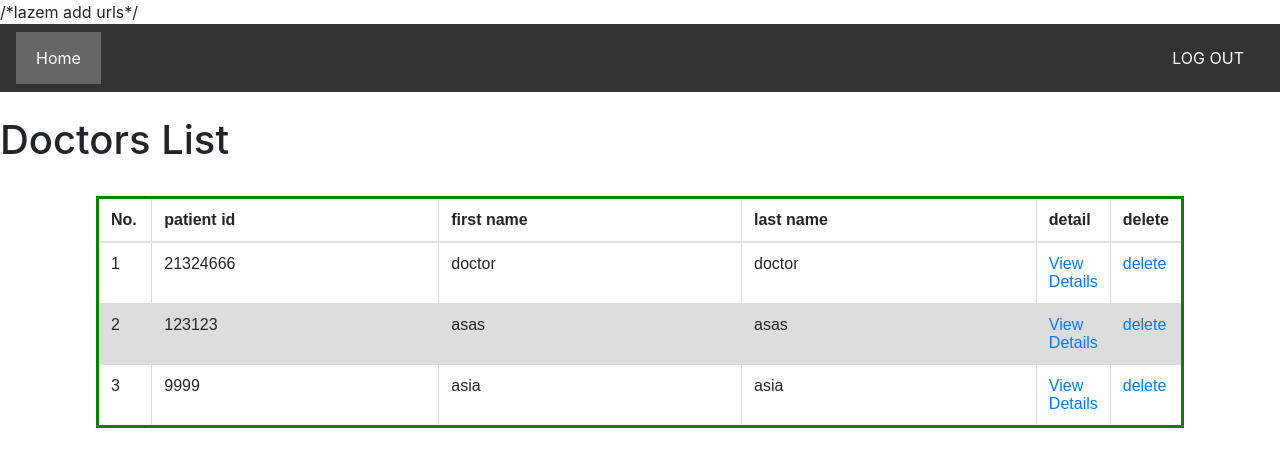
After one commit to AnfalNb/hospital-project, a Django app: page /doctorList/ in a window 1280 px wide. The commit adds this page. Shown: the top 467 px of the page. Run offline with Django 4.2, Linux system fonts and the light colour scheme; data comes from the database, SQL or seed files in the repository; both versions use the stored data as it was after the commit; some libraries are stand-ins or nearby versions.

Commit message:
US2 for Admin-list of users
- change the id in modles.py to pk.
- add url of this user story(userslist,patientList,doctorList).
- creating html file for userslist,patientList,doctorList.
- in views.py add function for userslist,patientList,doctorList.
- link the button in admin home page with this US.

```diff
--- a/HOSPITAL-MANGMENT/hospital_management_system/Templates/admin_profile.html
+++ b/HOSPITAL-MANGMENT/hospital_management_system/Templates/admin_profile.html
@@ -80,7 +80,9 @@ button:hover {
     <hr>
 
 	<div class="clearfix">
-      <button type="button" class=""> list of users</button> </a>
+    <a href="{% url 'userslist'%}">
+      <button type="button" class=""> list of users</button>
+     </a>
     </div>
         <h1></h1>
 
--- /dev/null
+++ b/HOSPITAL-MANGMENT/hospital_management_system/Templates/doctorList.html
@@ -0,0 +1,118 @@
+<style>
+  /* Sticky navbar - toggles between relative and fixed, depending on the scroll position. It is positioned relative until a given offset position is met in the viewport - then it "sticks" in place (like position:fixed). The sticky value is not supported in IE or Edge 15 and earlier versions. However, for these versions the navbar will inherit default position */
+  .navbar {
+      overflow: hidden;
+      background-color: #333;
+      position: sticky;
+      position: -webkit-sticky;
+      top: 0;
+  }
+
+  /* Style the navigation bar links */
+  .navbar a {
+      float: left;
+      display: block;
+      color: white;
+      text-align: center;
+      padding: 14px 20px;
+      text-decoration: none;
+  }
+
+
+  /* Right-aligned link */
+  .navbar a.right {
+      float: right;
+  }
+
+  /* Change color on hover */
+  .navbar a:hover {
+      background-color: #ddd;
+      color: black;
+  }
+
+  /* Active/current link */
+  .navbar a.active {
+      background-color: #666;
+      color: white;
+  }
+</style>
+/*lazem add urls*/
+<div class="navbar">
+  <a href="{% url 'admin_profile'%} " class="active">Home</a>
+
+  <a href="#" class="right">LOG OUT</a>
+</div>
+
+
+<head>
+
+  <link rel="stylesheet" type="text/css" href="https://stackpath.bootstrapcdn.com/bootstrap/4.5.2/css/bootstrap.min.css">
+  <style>
+      table {
+          font-family: arial, sans-serif;
+          border-collapse: collapse;
+          margin: auto;
+          width: 50%;
+          border: 3px solid green;
+          padding: 10px;
+
+      }
+
+      td,
+      th {
+          border: 1px solid #dddddd;
+          text-align: left;
+          padding: 8px;
+      }
+
+      tr:nth-child(even) {
+          background-color: #dddddd;
+      }
+  </style>
+  <!-- Add icon library -->
+  <link rel="stylesheet" href="https://cdnjs.cloudflare.com/ajax/libs/font-awesome/4.7.0/css/font-awesome.min.css">
+
+</head>
+
+<div class="header">
+  <br>
+  <h1> Doctors List</h1>
+  <br>
+</div>
+
+<table class='table' style="  width: 85%; ">
+
+  <thead>
+      <tr>
+          <th style="width:5%">No.</th>
+          <th>patient id</th>
+          <th>first name</th>
+          <th>last name </th>
+          <th style="width:5%">detail</th>
+          <th style="width:5%">delete</th>
+
+          <!-- <th></th>
+              <th>AMOUNT</th> -->
+      </tr>
+  </thead>
+
+
+
+
+  {% for doctor_a in object_list %}
+  <tr>
+      <td>{{ forloop.counter }}</td>
+      <td>{{ doctor_a.DoctorID }}</td>
+      <td>{{ doctor_a.First_name }}</td>
+      <td>{{ doctor_a.Last_name }}</td>
+      <!-- <td><a href="#">details</a></td> -->
+      <td>
+          <a href="#">View Details</a>
+      </td>
+      <td><a href="#">delete</a></td>
+
+  </tr>
+  {% endfor %}
+
+
+</table>
--- a/HOSPITAL-MANGMENT/hospital_management_system/core/models.py
+++ b/HOSPITAL-MANGMENT/hospital_management_system/core/models.py
@@ -4,7 +4,7 @@ from django.db import models
 
 # python classes for database
 class doctor_a(models.Model):
-    DoctorID=models.CharField(max_length=20,null = True)
+    DoctorID=models.CharField(max_length=9, primary_key=True)
     First_name=models.CharField(max_length=20,null = True)
     Last_name=models.CharField(max_length=20,null = True)
     Phone_Number1=models.CharField(max_length=20, null=True)
@@ -22,7 +22,7 @@ class doctor_a(models.Model):
 
 
 class patient_a(models.Model):
-    patientֹID=models.CharField(max_length=20,null = True)
+    patientֹID=models.CharField(max_length=20,primary_key=True)
     First_name=models.CharField(max_length=20,null = True)
     Last_name=models.CharField(max_length=20,null = True)
     Phone_Number=models.CharField(max_length=10,null=True)
@@ -33,6 +33,8 @@ class patient_a(models.Model):
 
     class Meta:
         db_table = 'patient_a'
+    def __str__(self):
+        return self.patientֹID
 
 class hospital_admin(models.Model):
     username=models.CharField(max_length=30,null = True)
--- a/HOSPITAL-MANGMENT/hospital_management_system/core/urls.py
+++ b/HOSPITAL-MANGMENT/hospital_management_system/core/urls.py
@@ -17,7 +17,9 @@ urlpatterns=[
     path('AdminLogin/',AdminLogin,name="AdminLogin"),
     path('admin_profile/',admin_profile,name="admin_profile"),
     path('doctor_profile/',doctor_profile,name="doctor_profile"),
-    path('update-patient/<str:pk>p',update_patient,name="update_patient"),
+    # path('update-patient/<str:pk>p',update_patient,name="update_patient"),
     path('patientList/',patientList.as_view(),name="patientList"),
+    path('doctorList/',doctorList.as_view(),name="doctorList"),
+    path('userslist/',userslist,name ='userslist'),
 
-]
+     ]
--- a/HOSPITAL-MANGMENT/hospital_management_system/core/views.py
+++ b/HOSPITAL-MANGMENT/hospital_management_system/core/views.py
@@ -1,5 +1,6 @@
-from django.http import HttpResponse
-from django.shortcuts import render
+from audioop import reverse
+from django.http import Http404, HttpResponse
+from django.shortcuts import get_object_or_404, render
 from .models import patient_a,doctor_a,hospital_admin
 from django.contrib.auth.decorators import login_required
 from django.shortcuts import redirect
@@ -9,7 +10,10 @@ from django.contrib.auth.forms import UserCreationForm
 from .forms import patientform,doctorform
 from django.contrib.auth import authenticate, login
 from django.contrib.auth import logout
-from django.views.generic import ListView
+from django.views.generic import ListView,UpdateView
+from django.template.loader import render_to_string
+
+
 # import django.contrib.auth as auth
 # Create your views here.
 
@@ -69,6 +73,8 @@ def login_patient(request):
 
 def patient_homepage(request):
      return render(request,'patient_homepage.html')
+
+
 
 
 
@@ -182,7 +188,11 @@ def doctor_profile(request):
         # return redirect('patient_homepage.html')
 #    return render(request, 'login_patient.html',{})
 
-
 class patientList(ListView):
     model = patient_a
     template_name = 'patientList.html'
+class doctorList(ListView):
+    model = doctor_a
+    template_name = 'doctorList.html'
+def userslist(request):
+    return render(request,'userslist.html')
```
Also changed, not shown: HOSPITAL-MANGMENT/hospital_management_system/Templates/patientList.html (+23 -46 lines), HOSPITAL-MANGMENT/hospital_management_system/Templates/userslist.html (added, +161 -0 lines), HOSPITAL-MANGMENT/hospital_management_system/mydb.sqlite3.
